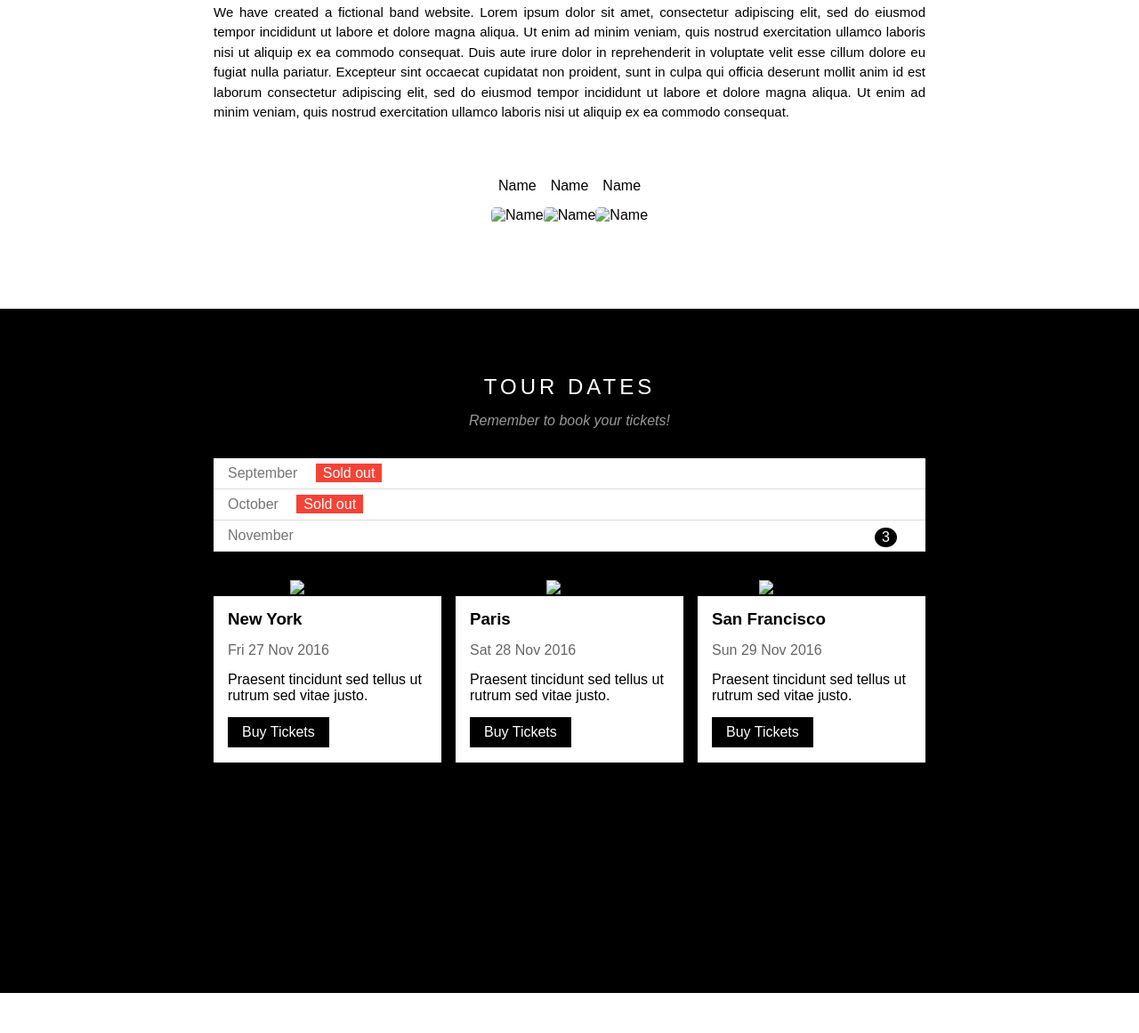
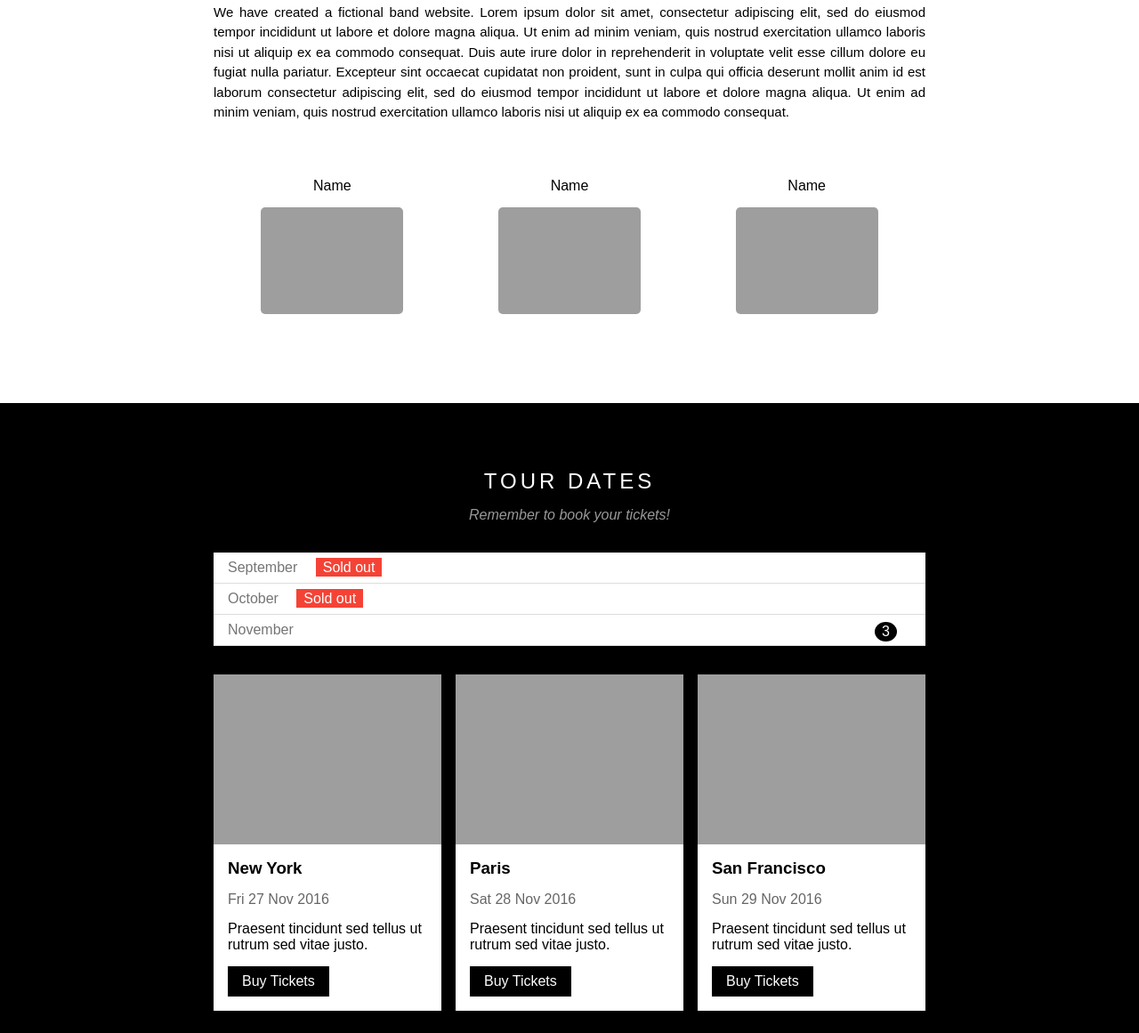
Before and after one commit to tuandt0312/TheBand, a plain HTML site: page index.html in a window 1280 px wide. Shown: the part 834-1995 px from the top of the page at 89% size. Drawn offline with nearby package versions, Linux system fonts and the light colour scheme; the site is published under a folder, as on GitHub Pages, so addresses that start at the root find nothing.

Commit message:
first commit

```diff
--- a/index.html
+++ b/index.html
@@ -6,7 +6,7 @@
     <meta name="viewport" content="width=device-width, initial-scale=1.0">
     <title>Document</title>
     <link rel="stylesheet" href="style.css">
-    <link rel="stylesheet" href="/fonts/themify-icons/themify-icons.css">
+    <link rel="stylesheet" href="./fonts/themify-icons/themify-icons.css">
     <script src="jquery-3.6.0.min.js"></script>
     <script src="https://ajax.googleapis.com/ajax/libs/jquery/3.6.0/jquery.min.js"></script>
 </head>
@@ -73,21 +73,21 @@
                     <p class="name-member">
                         Name
                     </p>
-                    <img src="/img/content/content about team/name-member.jpg" alt="Name" style="width:60%; border-radius: 5px;">
+                    <img src="./img/content/content about team/name-member.jpg" alt="Name" style="width:60%; border-radius: 5px;">
                     </div>
 
                     <div class="member">
                         <p class="name-member">
                             Name
                         </p>
-                        <img src="/img/content/content about team/name-member.jpg" alt="Name" style="width:60%; border-radius: 5px;">
+                        <img src="./img/content/content about team/name-member.jpg" alt="Name" style="width:60%; border-radius: 5px;">
                     </div>
 
                     <div class="member">
                             <p class="name-member">
                                 Name
                             </p>
-                            <img src="/img/content/content about team/name-member.jpg" alt="Name" style="width:60%; border-radius: 5px;">
+                            <img src="./img/content/content about team/name-member.jpg" alt="Name" style="width:60%; border-radius: 5px;">
                     </div>
                 </div>
 
@@ -111,7 +111,7 @@
                 <div class="places">
                     <div class="place-item" style="padding-left: 8px;
                     padding-right: 8px;">
-                        <img src="/img/content/ticket/tk1.jpg" class="img" alt="New York" style="width: 100%;">
+                        <img src="./img/content/ticket/tk1.jpg" class="img" alt="New York" style="width: 100%;">
                         <div class="des-place">
                             <h3 class="heading-place" >New York</h3>
                             <p class="time">Fri 27 Nov 2016</p>
@@ -122,7 +122,7 @@
 
                     <div class="place-item" style="padding-left: 8px;
                     padding-right: 8px;">
-                        <img src="/img/content/ticket/tk2.jpg" class="img" alt="Paris" style="width: 100%;">
+                        <img src="./img/content/ticket/tk2.jpg" class="img" alt="Paris" style="width: 100%;">
                         <div class="des-place">
                             <h3 class="heading-place" >Paris</h3>
                             <p class="time">Sat 28 Nov 2016</p>
@@ -133,7 +133,7 @@
 
                     <div class="place-item" style="padding-left: 8px;
                     padding-right: 8px;">
-                        <img src="/img/content/ticket/tk3.jpg" class="img" alt="San Francisco" style="width: 100%;">
+                        <img src="./img/content/ticket/tk3.jpg" class="img" alt="San Francisco" style="width: 100%;">
                         <div class="des-place">
                             <h3 class="heading-place" >San Francisco</h3>
                             <p class="time">Sun 29 Nov 2016</p>
@@ -178,7 +178,7 @@
                     </div>
                 </div>
             </div>
-            <img src="/img/content/footer/map.jpg" class="img-map" alt="Map">
+            <img src="./img/content/footer/map.jpg" class="img-map" alt="Map">
         </div>
         <div id="footer">
             <i class="ti-facebook"></i>
@@ -242,6 +242,7 @@
             });
         });
 
+
         $(document).ready(function(){
             $(".modal-close").click(function(){
                 $(".modal").hide();
--- a/style.css
+++ b/style.css
@@ -118,7 +118,7 @@ html {
 #slider {
     margin-top: 46.5px;
     padding-top: 50%;
-    background: url(/img/slider/slider1.jpg) top center / cover no-repeat;
+    background: url(./img/slider/slider1.jpg) top center / cover no-repeat;
     position: relative;
 }
 .description {
```
